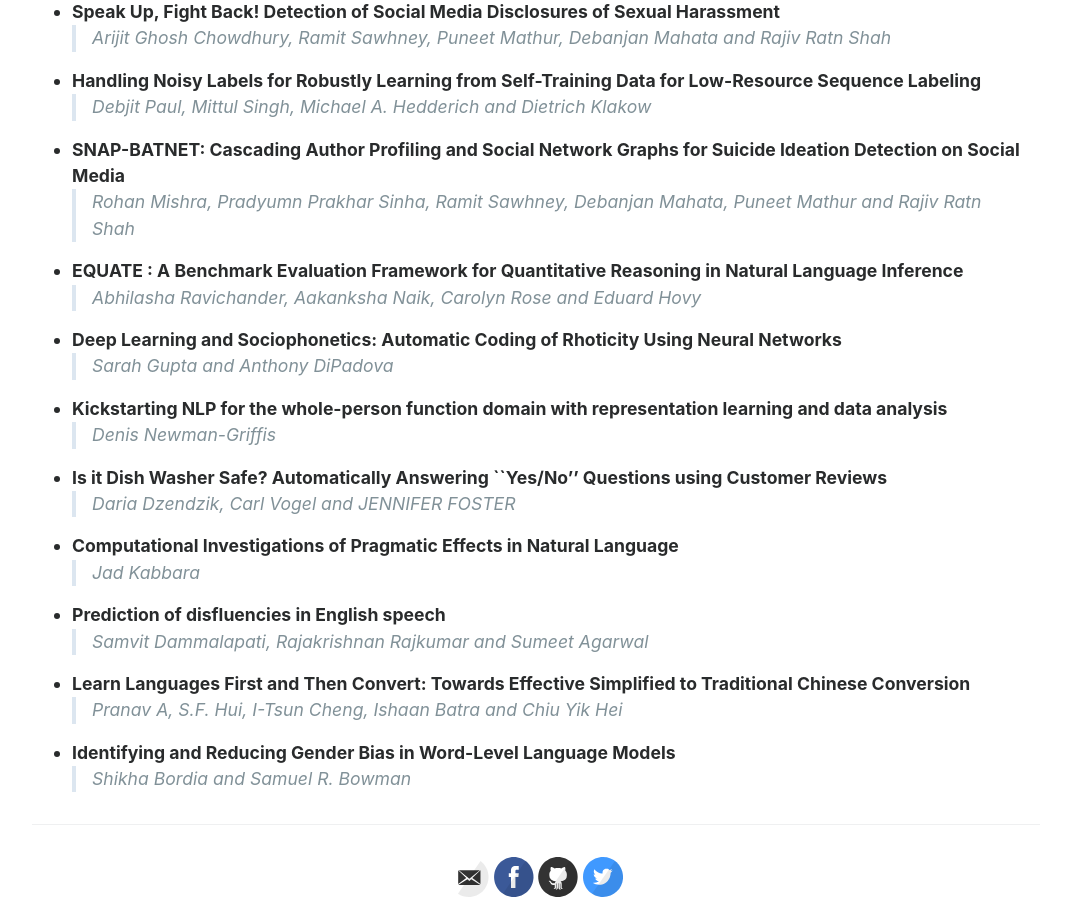
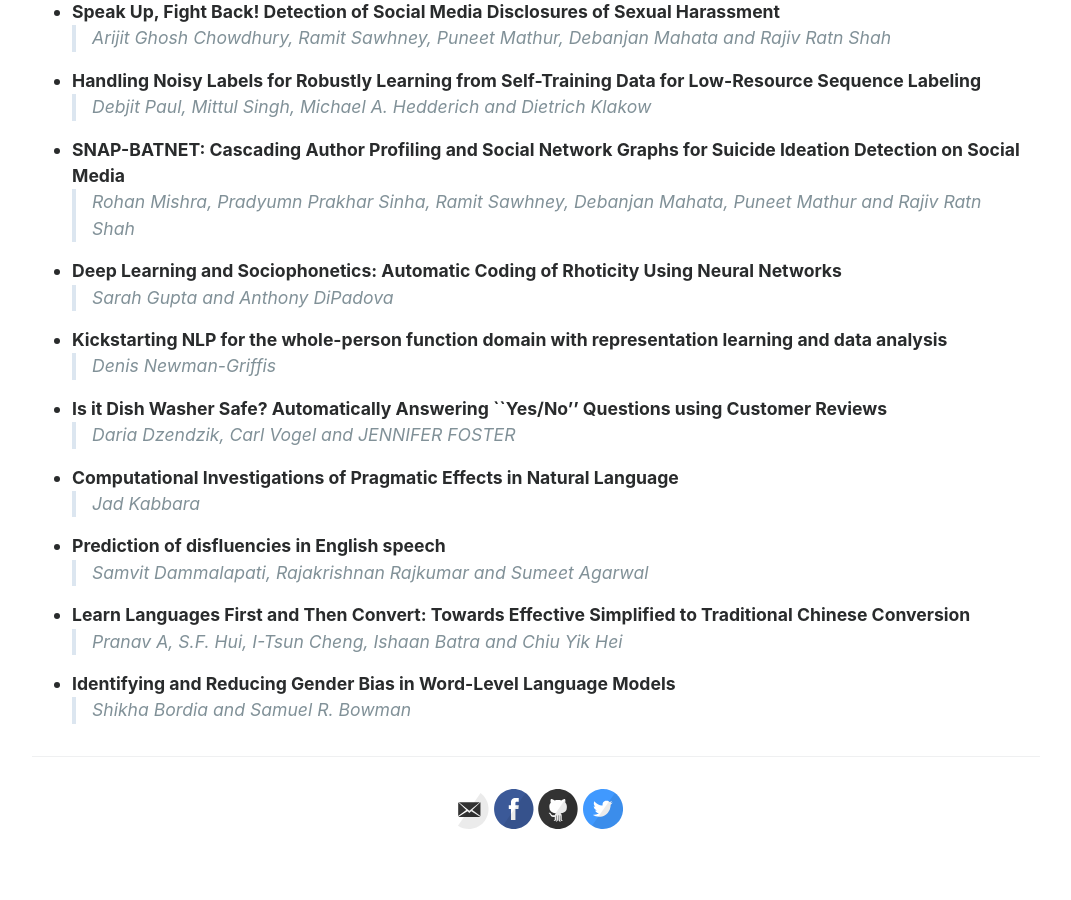
Before and after one commit to aacl2023-srw/aacl2023-srw.github.io, a Jekyll site: the page built from accepted.md, in a window 1280 px wide and 900 px high, scrolled down 1447 px. Shown: the whole window, without its empty margins (104-1175 px from the left). Built offline with Jekyll 4.4.1, drawn with Linux system fonts in a browser that asks for light colours; after the commit the page ends 2314 px from its top, so only the background shows below that.

Commit message:
paper removed for  anonymous policiy

```diff
--- a/accepted.md
+++ b/accepted.md
@@ -53,8 +53,8 @@ order : 1
 * __SNAP-BATNET: Cascading Author Profiling and Social Network Graphs for Suicide Ideation Detection on Social Media__
 >_Rohan Mishra, Pradyumn Prakhar Sinha, Ramit Sawhney, Debanjan Mahata, Puneet Mathur and Rajiv Ratn Shah_
 
-* __EQUATE : A Benchmark Evaluation Framework for Quantitative Reasoning in Natural Language Inference__
->_Abhilasha Ravichander, Aakanksha Naik, Carolyn Rose and Eduard Hovy_
+<!--* __EQUATE : A Benchmark Evaluation Framework for Quantitative Reasoning in Natural Language Inference__
+>_Abhilasha Ravichander, Aakanksha Naik, Carolyn Rose and Eduard Hovy_ -->
 
 * __Deep Learning and Sociophonetics: Automatic Coding of Rhoticity Using Neural Networks__
 >_Sarah Gupta and Anthony DiPadova_
```
